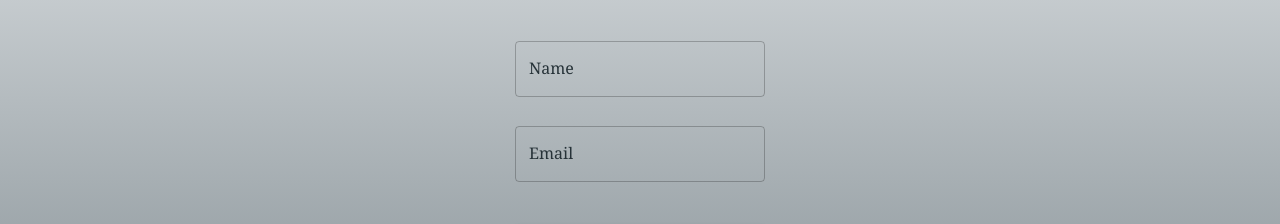
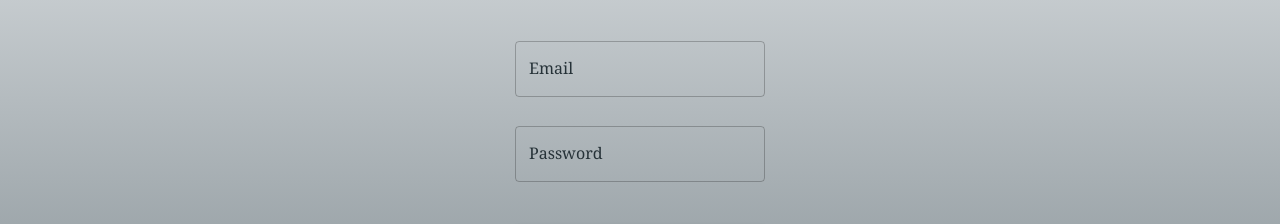
Before and after one commit to KinanEmumba/financial-planner, a React (Vite) app: page / in a window 1280 px wide. Shown: the part 234-458 px from the top of the page. Built offline with nearby package versions, Linux system fonts and the light colour scheme.

Commit message:
input management 1

```diff
--- a/src/components/ValidatedTextField.tsx
+++ b/src/components/ValidatedTextField.tsx
@@ -3,12 +3,16 @@ import { StyledTextField } from './styled-components';
 
 const ValidatedTextField = ({
 	label,
+	name,
 	validator,
-	onChange
+	onChange,
+	type
 }: {
 	label: string,
-	validator: (value: string) => boolean | string,
-	onChange: (isValid: boolean) => boolean;
+	name: string,
+	validator?: (value: string) => boolean | string,
+	onChange: (e: ChangeEvent<HTMLInputElement>) => void;
+	type?: React.HTMLInputTypeAttribute | undefined
 
 }) => {
   const [value, setValue] = useState("");
@@ -16,14 +20,16 @@ const ValidatedTextField = ({
 
   const handleChange = (e: ChangeEvent<HTMLInputElement>) => {
     const newValue = e.target.value;
-    const errorMessage = validator(newValue);
+    const errorMessage = validator ? validator(newValue) : '';
     setValue(newValue);
     setError(errorMessage);
-    onChange(!errorMessage);
+    onChange(e);
   };
 
   return (
     <StyledTextField
+			name={name}
+			type={type}
       label={label}
       value={value}
       onChange={handleChange}
--- a/src/pages/splash/index.tsx
+++ b/src/pages/splash/index.tsx
@@ -1,4 +1,4 @@
-import { ChangeEvent, FormEvent, useContext, useEffect, useRef, useState } from "react";
+import { ChangeEvent, FormEvent, useContext, useEffect, useState } from "react";
 import { useNavigate } from "react-router-dom";
 import { Box, Button, CircularProgress } from "@mui/material";
 
@@ -7,18 +7,17 @@ import { CenterContainer, SingleRowContainer, StyledTitle } from "src/pages/spla
 import { useGetToken, useGetUser } from "src/api/apis";
 import { AuthContext } from "src/app/app";
 import ValidatedTextField from "src/components/ValidatedTextField";
-import { emailValidator, nameValidator } from "src/utils/input-validators";
+import { emailValidator } from "src/utils/input-validators";
 import { UserLoginType } from "src/utils/shared-types";
 
 const Splash = () => {
 	const navigate = useNavigate();
 	const contextValue = useContext(AuthContext);
 	const userToken = contextValue?.userToken;
-	const [loginInfo, setLoginInfo] = useState<UserLoginType>({username: '', password: ''});
+	const [loginInfo, setLoginInfo] = useState<UserLoginType>({ username: '', password: '' });
 	const tokenAPI = useGetToken({loginInfo});
 	const userAPI = useGetUser({userToken});
 	const localLoading = tokenAPI.isPending || userAPI.isLoading;
-	const formValid = useRef({ name: false, email: false });
 
 	useEffect(() => {
 		if (userAPI.data) {
@@ -33,27 +32,19 @@ const Splash = () => {
 		}
 	},[contextValue, tokenAPI.data])
 
-	const login = async () => {
+	const handleSubmit = (e: FormEvent) => {
+		e.preventDefault();
 		tokenAPI.mutate();
-	}
+  };
 
-	const setLogin = (e: ChangeEvent<HTMLInputElement>) => {
+	const setLoginData = (e: ChangeEvent<HTMLInputElement>) => {
 		setLoginInfo(prev => ({
 			...prev,
 			[e.target?.name]: e.target?.value
 		}));
 	}
 
-	const handleSubmit = (e: FormEvent) => {
-		console.log(e);
-    e.preventDefault();
-    if (Object.values(formValid.current).every(isValid => isValid)) {
-      alert("Form is valid! Submitting the form...");
-    } else {
-      alert("Form is invalid! Please check the fields...");
-    }
-  };
-
+	console.log('rerendering');
   return (
     <StyledContainer>
 			<CenterContainer>
@@ -63,14 +54,16 @@ const Splash = () => {
 					<Box component="form" onSubmit={handleSubmit} noValidate>
 						<SingleRowContainer>
 							<ValidatedTextField
-								label="Name"
-								validator={nameValidator}
-								onChange={isValid => (formValid.current.name = isValid)}
+								name="username"
+								label="Email"
+								validator={emailValidator}
+								onChange={setLoginData}
 							/>
 							<ValidatedTextField
-								label="Email"
-								validator={emailValidator}
-								onChange={isValid => (formValid.current.email = isValid)}
+								name="password"
+								label="Password"
+								type="password"
+								onChange={setLoginData}
 							/>
 						</SingleRowContainer>
 						<SingleRowContainer>
--- a/src/utils/input-validators.ts
+++ b/src/utils/input-validators.ts
@@ -1,10 +1,3 @@
-export const nameValidator = (value: string) => {
-  if (value.length < 3) return "Name must be at least 3 characters long";
-  if (!/^[a-zA-Z ]+$/.test(value))
-    return "Name must contain only letters and spaces";
-  return false;
-};
-
 export const emailValidator = (value: string) => {
   if (!/^[a-zA-Z0-9._:$!%-]+@[a-zA-Z0-9.-]+\.[a-zA-Z]+$/.test(value))
     return "Invalid email address";
```
